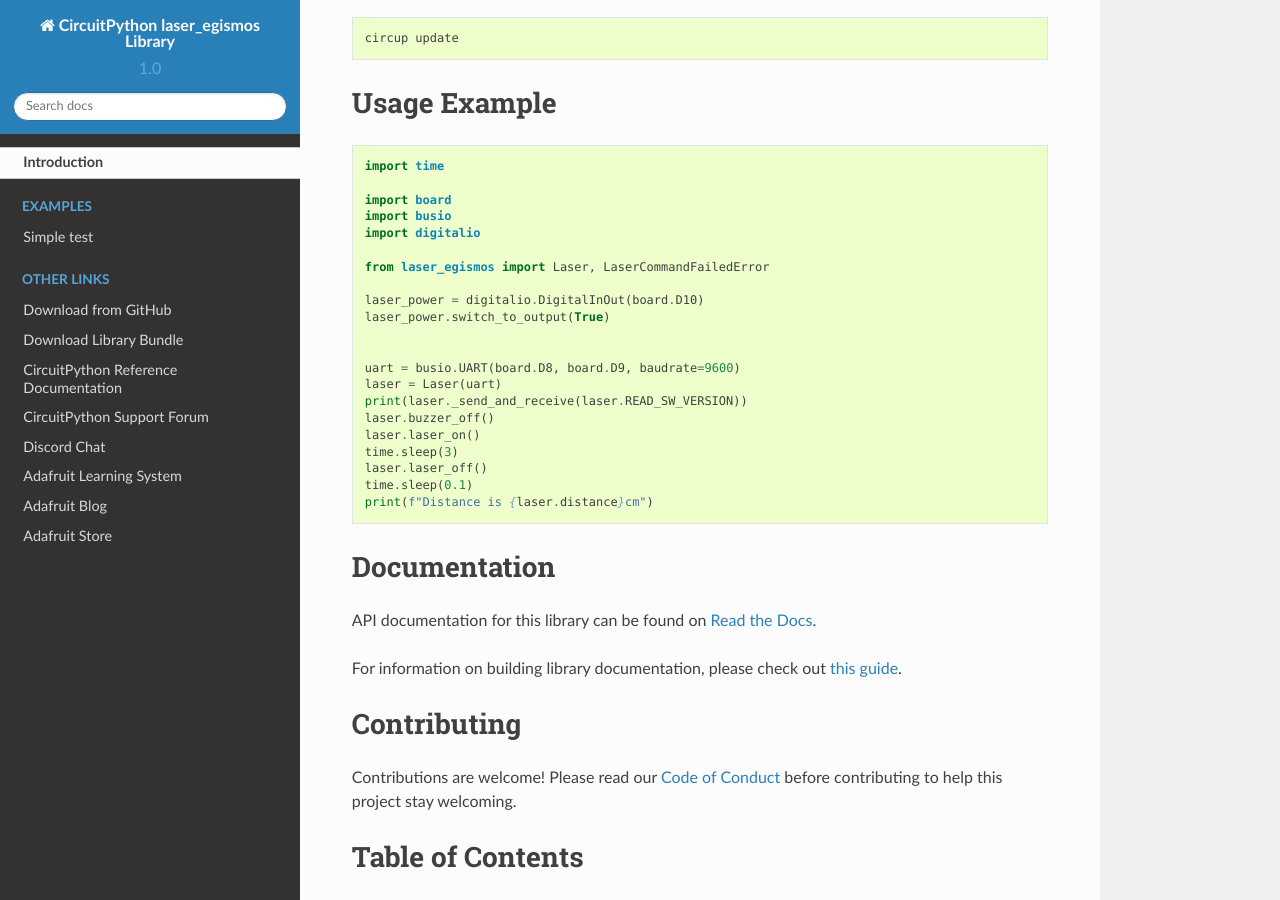
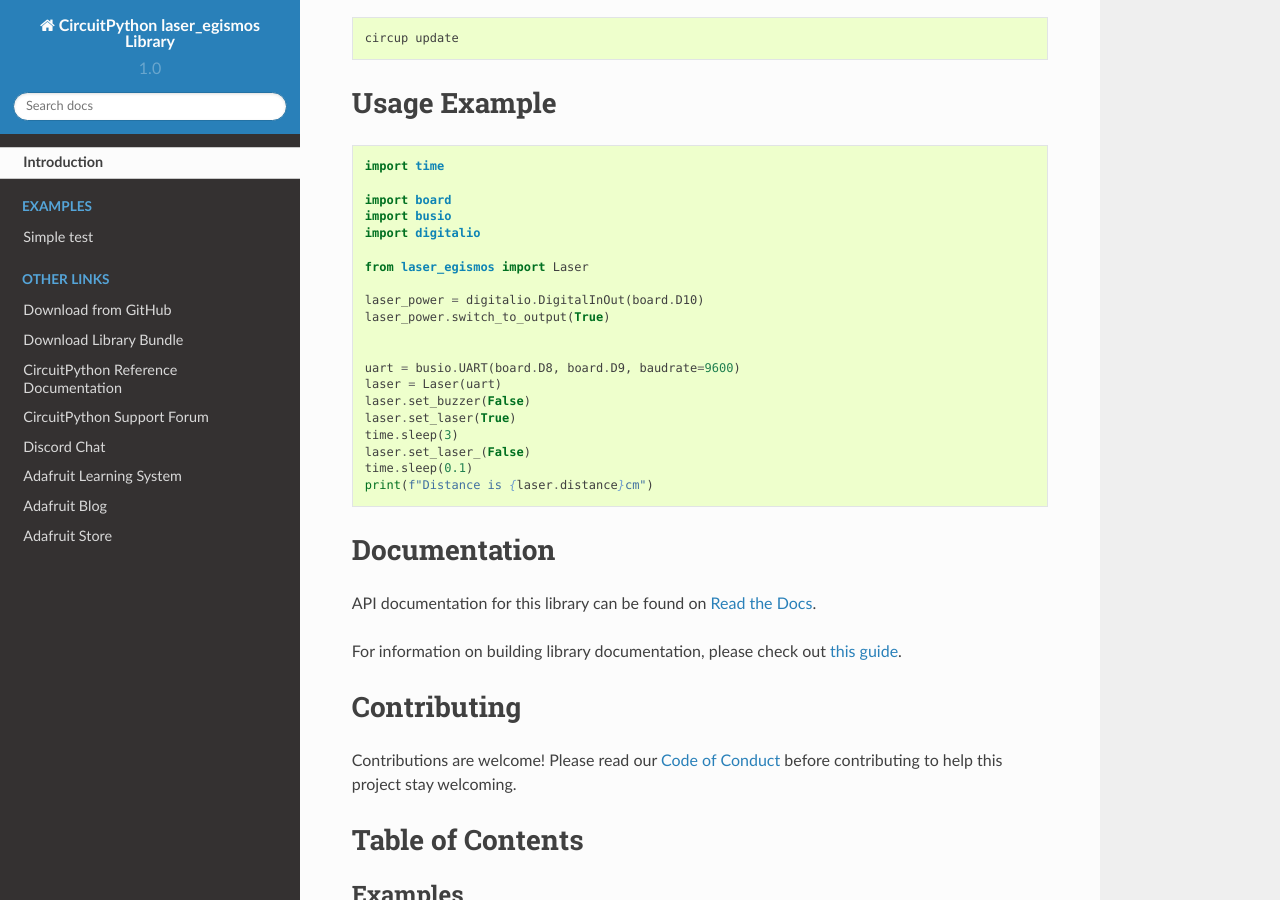
Before and after one commit to furbrain/CircuitPython_laser_egismos, a Sphinx documentation site: the page built from docs/index.rst, in a window 1280 px wide and 900 px high, scrolled down 1417 px. Built offline with Sphinx 7.4.7 and the Read the Docs theme 2.0.0, drawn with Linux system fonts in a browser that asks for light colours.

Commit message:
Tidy documentation

```diff
--- a/README.rst
+++ b/README.rst
@@ -22,7 +22,8 @@
     :target: https://github.com/psf/black
     :alt: Code Style: Black
 
-Device driver for the egismos series of lasers, available at https://www.egismos.com/laser-measuring-optoelectronics-module
+Device driver for the egismos series of lasers, available at
+https://www.egismos.com/laser-measuring-optoelectronics-module
 
 
 Dependencies
@@ -97,7 +98,7 @@
     import busio
     import digitalio
 
-    from laser_egismos import Laser, LaserCommandFailedError
+    from laser_egismos import Laser
 
     laser_power = digitalio.DigitalInOut(board.D10)
     laser_power.switch_to_output(True)
@@ -105,21 +106,21 @@
 
     uart = busio.UART(board.D8, board.D9, baudrate=9600)
     laser = Laser(uart)
-    print(laser._send_and_receive(laser.READ_SW_VERSION))
-    laser.buzzer_off()
-    laser.laser_on()
+    laser.set_buzzer(False)
+    laser.set_laser(True)
     time.sleep(3)
-    laser.laser_off()
+    laser.set_laser_(False)
     time.sleep(0.1)
     print(f"Distance is {laser.distance}cm")
 
 
 Documentation
 =============
-API documentation for this library can be found on `Read the Docs <https://circuitpython-laser-egismos.readthedocs.io/>`_.
+API documentation for this library can be found on `Read the Docs
+<https://circuitpython-laser-egismos.readthedocs.io/>`_.
 
-For information on building library documentation, please check out
-`this guide <https://learn.adafruit.com/creating-and-sharing-a-circuitpython-library/sharing-our-docs-on-readthedocs#sphinx-5-1>`_.
+For information on building library documentation, please check out `this guide
+<https://learn.adafruit.com/creating-and-sharing-a-circuitpython-library/sharing-our-docs-on-readthedocs#sphinx-5-1>`_.
 
 Contributing
 ============
--- a/docs/conf.py
+++ b/docs/conf.py
@@ -119,7 +119,7 @@
 
         html_theme = "sphinx_rtd_theme"
         html_theme_path = [sphinx_rtd_theme.get_html_theme_path(), "."]
-    except:
+    except ImportError:
         html_theme = "default"
         html_theme_path = ["."]
 else:
```
Also changed, not shown: CODE_OF_CONDUCT.md (+1 -1 lines), 1 other file.
